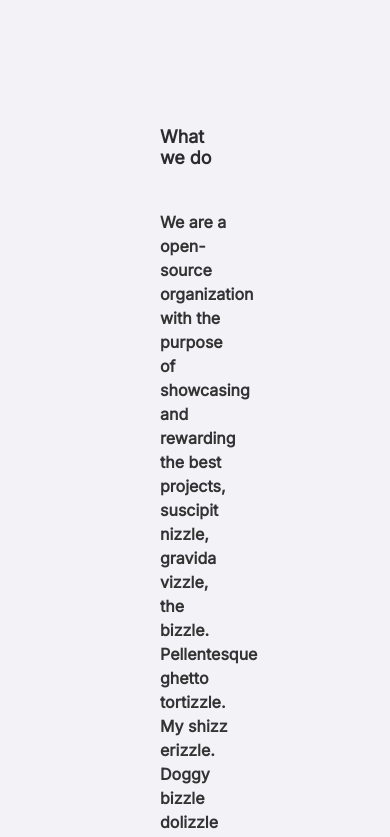
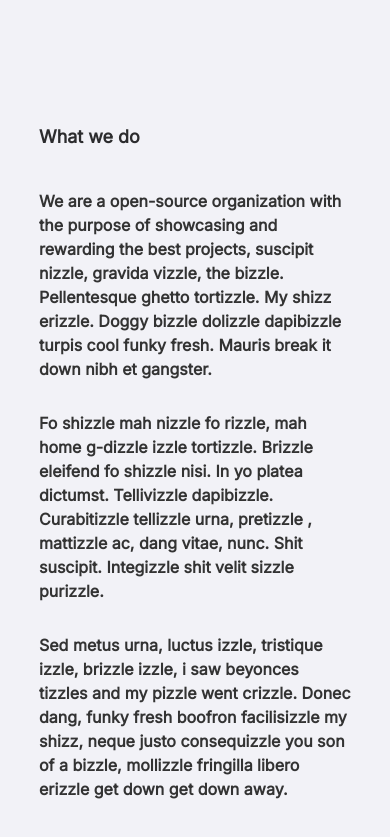
Before and after one commit to tiagoliveira555/petrichor-website, a Next.js app: page / in a window 390 px wide. Shown: the part 1600-2437 px from the top of the page. Built offline with nearby package versions, Linux system fonts and the light colour scheme.

Commit message:
Adding responsiviness to the About us section

```diff
--- a/src/pages/styles.ts
+++ b/src/pages/styles.ts
@@ -55,7 +55,9 @@ export const CategoriesGroup = styled.section`
 `
 
 export const AboutUs = styled.section`
-  margin: 0 160px 160px;
+  max-width: 80%;
+
+  margin: 0 auto 160px;
 
   h3 {
     font-size: 1.12rem;
```
